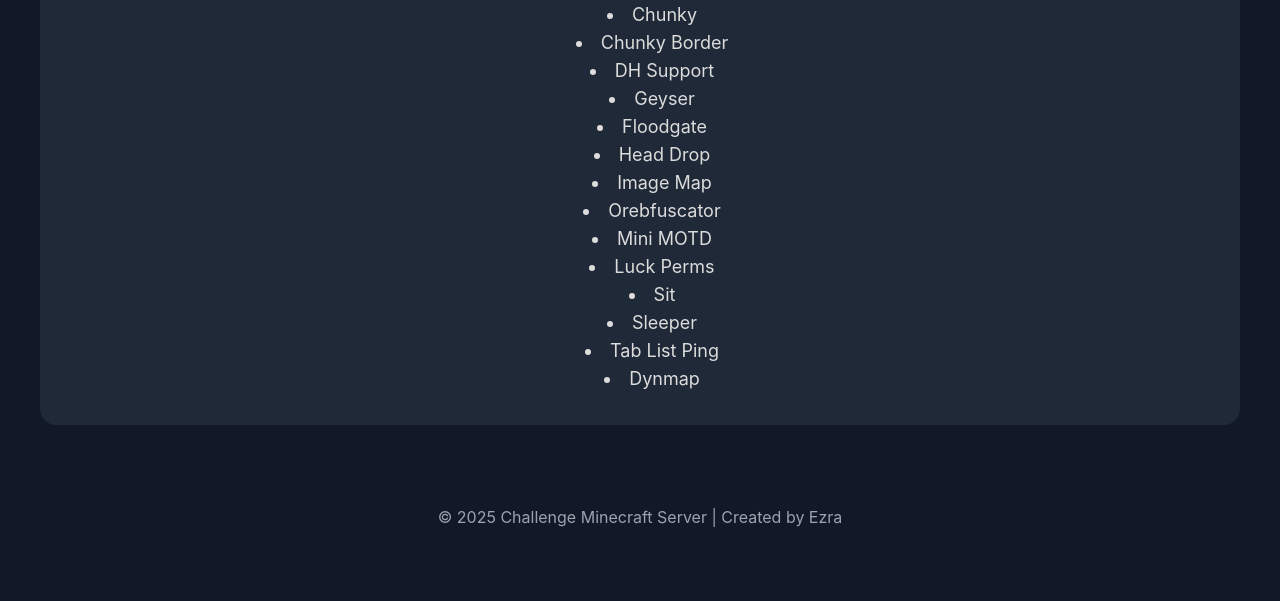
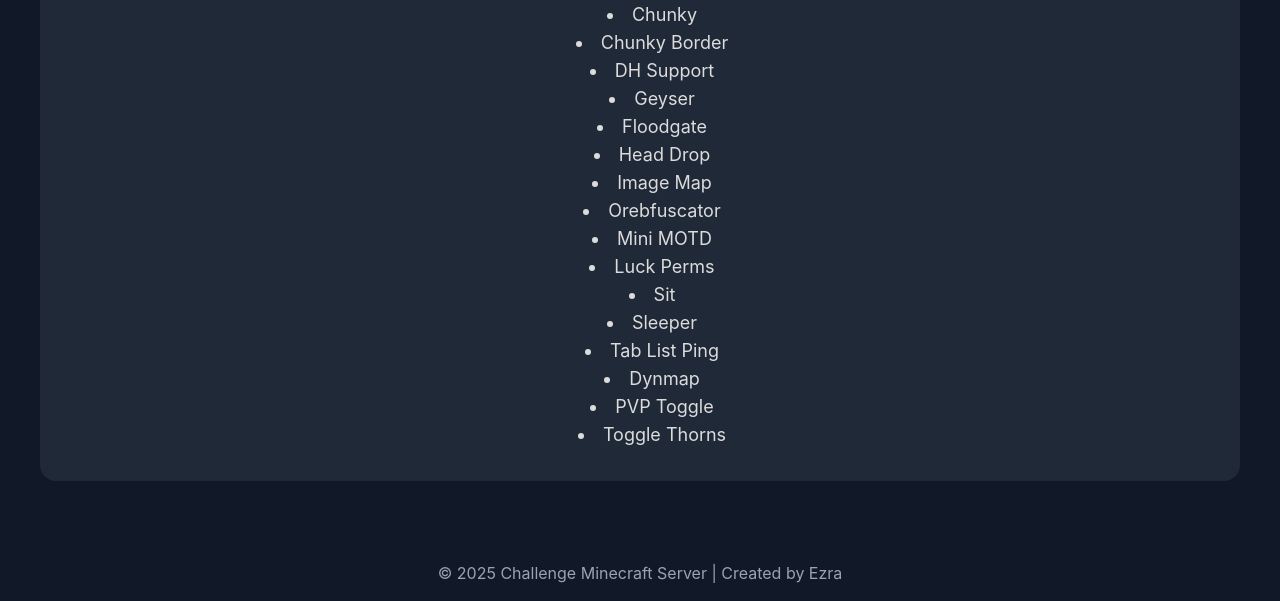
Before and after one commit to ezraclintoc/MinecraftLandingPage, a plain HTML site: page mods.html in a window 1280 px wide. Shown: the part 623-1224 px from the top of the page. Before the commit the page ends 1168 px from the top, so only its background shows below. Drawn offline with nearby package versions, Linux system fonts and the light colour scheme.

Commit message:
Add unavailable map notice and update mods list with new plugins

```diff
--- a/mods.html
+++ b/mods.html
@@ -46,6 +46,8 @@
             <li><a href="https://modrinth.com/plugin/sleeper">Sleeper</a></li>
             <li><a href="https://modrinth.com/plugin/tablistping">Tab List Ping</a></li>
             <li><a href="https://modrinth.com/plugin/dynmap">Dynmap</a></li>
+            <li><a href="https://modrinth.com/plugin/pvptoggle">PVP Toggle</a></li>
+            <li><a href="https://modrinth.com/plugin/togglethorns">Toggle Thorns</a></li>
             <!-- Add your mods here -->
         </ul>
     </section>
```
Also changed, not shown: map.html (+2 -0 lines).
